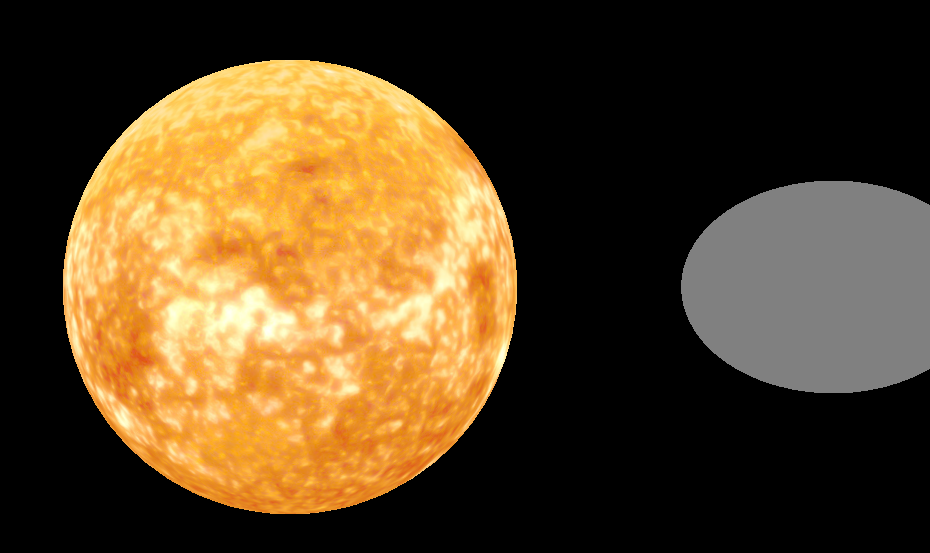
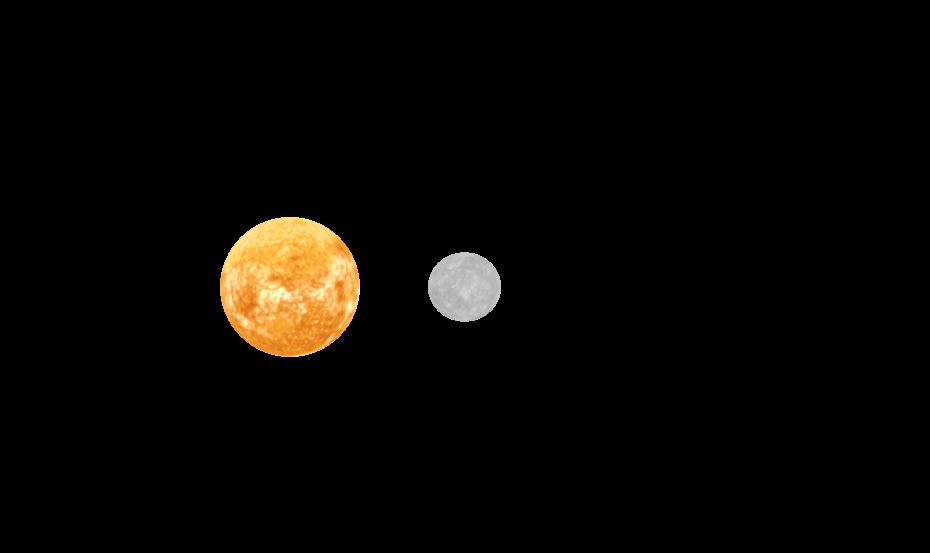
Before and after one commit to otaldoandre/trabalho-de-processamento-grafico, a website: page src/index.html in a window 1280 px wide. Shown: the part 113-666 px from the top of the page, without its empty margins (350-1280 px from the left). Drawn offline with nearby package versions, Linux system fonts and the light colour scheme; animation ran at ten frames a second.

Commit message:
conserto bug

```diff
--- a/src/index.html
+++ b/src/index.html
@@ -19,7 +19,7 @@
     const camera = new THREE.PerspectiveCamera(
       75, window.innerWidth / window.innerHeight, 0.1, 1000
     );
-    camera.position.z = 5;
+    camera.position.z = 15;
 
     const renderer = new THREE.WebGLRenderer();
     renderer.setSize(window.innerWidth, window.innerHeight);
@@ -37,7 +37,7 @@
     const mercGeometry = new THREE.SphereGeometry(1, 64, 32);
     const texturemercLoader = new THREE.TextureLoader();
     const mercTexture = textureLoader.load("./textures/2k_mercury.jpg");
-    const mercMaterial = new THREE.MeshBasicMaterial({ color: 0x808080});
+    const mercMaterial = new THREE.MeshBasicMaterial({ map: mercTexture});
     const merc = new THREE.Mesh(mercGeometry, mercMaterial);
     merc.position.set(5, 0, 0);
     scene.add(merc);
```
